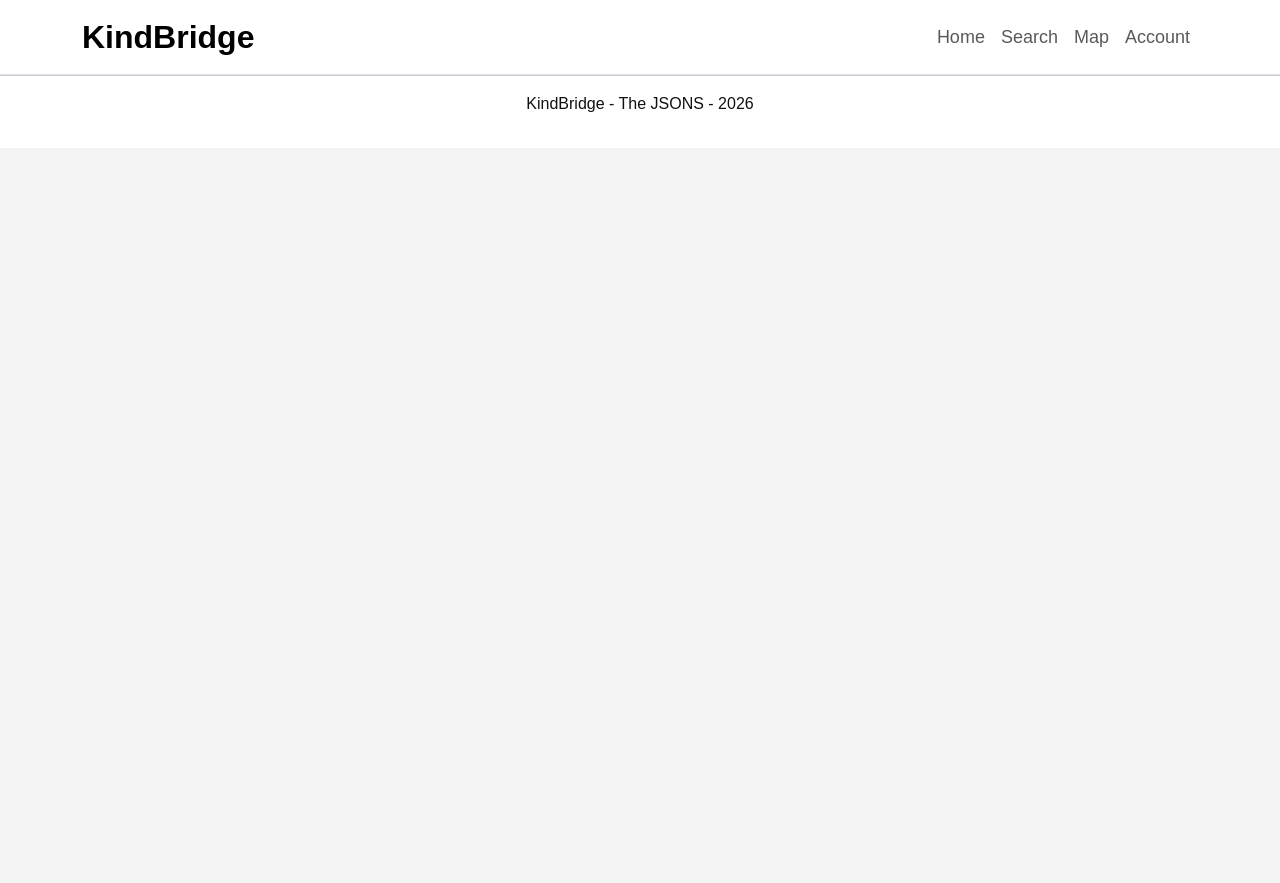
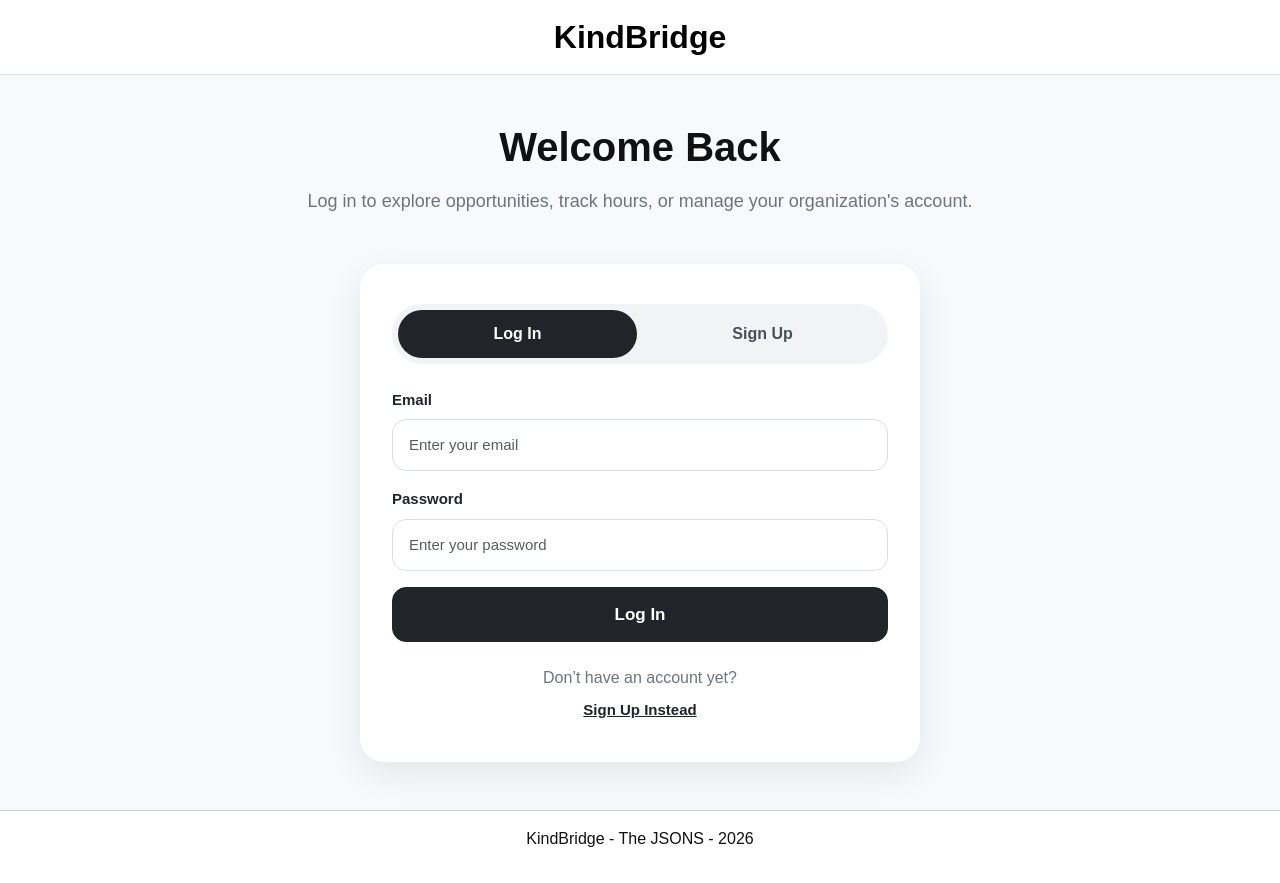
Before and after one commit to energy-joules/the_JSONS, a React (Vite) app in the folder client/: page /login in a window 1280 px wide. Before the commit the page ends 800 px from the top, so only its background shows below. Built offline with nearby package versions, Linux system fonts and the light colour scheme.

Commit message:
Added Login and Signup UI
Created the login page with a form for login and signup

```diff
--- a/client/src/App.jsx
+++ b/client/src/App.jsx
@@ -1,6 +1,6 @@
-import { BrowserRouter, Routes, Route, useLocation } from "react-router-dom";
+import { Routes, Route, useLocation } from "react-router-dom";
 import Navbar from "./components/Navbar";
-
+import Login from "./pages/login";
 import Home from "./pages/home";
 import Search from "./pages/search";
 import MapPage from "./pages/mapPage";
@@ -9,15 +9,20 @@ import Footer from "./components/Footer";
 
 function App() {
   const location = useLocation();
+
+  const hideNavbarRoutes = ["/login"];
+  const hideNavbar = hideNavbarRoutes.includes(location.pathname);
+
   const hideFooterRoutes = ["/map"];
   const hideFooter = hideFooterRoutes.includes(location.pathname);
 
   return (
     <>
-      <Navbar />
+      {!hideNavbar && <Navbar />}
 
       <main>
         <Routes>
+          <Route path="/login" element={<Login />} />
           <Route path="/" element={<Home />} />
           <Route path="/search" element={<Search />} />
           <Route path="/map" element={<MapPage />} />
--- a/client/src/index.css
+++ b/client/src/index.css
@@ -9,6 +9,134 @@ a {
     text-decoration: none;
     color: inherit;
 }
+
+/* login page */
+
+.login-page {
+  min-height: 100vh;
+  background-color: #f8f9fa;
+}
+
+.login-section {
+  min-height: calc(100vh - 140px);
+  display: flex;
+  align-items: center;
+}
+
+.login-header {
+  max-width: 700px;
+  margin: 0 auto;
+}
+
+.login-subtext {
+  font-size: 18px;
+  line-height: 1.6;
+}
+
+.login-card-wrapper {
+  display: flex;
+  justify-content: center;
+}
+
+.login-card {
+  width: 100%;
+  max-width: 560px;
+  background-color: #ffffff;
+  border-radius: 24px;
+  padding: 40px 32px;
+  box-shadow: 0 12px 35px rgba(0, 0, 0, 0.08);
+}
+
+.login-toggle {
+  display: flex;
+  background-color: #f1f3f5;
+  border-radius: 999px;
+  padding: 6px;
+  gap: 6px;
+}
+
+.login-toggle-btn {
+  flex: 1;
+  border: none;
+  background: transparent;
+  border-radius: 999px;
+  padding: 12px 16px;
+  font-size: 16px;
+  font-weight: 600;
+  color: #495057;
+  transition: 0.2s ease;
+}
+
+.login-toggle-btn.active {
+  background-color: #212529;
+  color: #ffffff;
+}
+
+.login-label {
+  font-size: 15px;
+  font-weight: 600;
+  margin-bottom: 8px;
+  color: #212529;
+}
+
+.login-input {
+  min-height: 52px;
+  border-radius: 14px;
+  border: 1px solid #d9dee3;
+  padding: 12px 16px;
+  font-size: 15px;
+  box-shadow: none;
+}
+
+.login-input:focus {
+  border-color: #212529;
+  box-shadow: none;
+}
+
+.login-submit-btn {
+  border-radius: 14px;
+  padding-top: 14px;
+  padding-bottom: 14px;
+  font-size: 17px;
+  font-weight: 600;
+}
+
+.login-link-btn {
+  background: none;
+  border: none;
+  padding: 0;
+  color: #212529;
+  font-size: 14px;
+  font-weight: 500;
+  text-decoration: underline;
+}
+
+.login-switch-btn {
+  background: none;
+  border: none;
+  padding: 0;
+  color: #212529;
+  font-size: 15px;
+  font-weight: 600;
+  text-decoration: underline;
+}
+
+@media (max-width: 767px) {
+  .login-card {
+    padding: 32px 20px;
+    border-radius: 20px;
+  }
+
+  .login-subtext {
+    font-size: 16px;
+  }
+
+  .login-toggle-btn {
+    font-size: 15px;
+    padding: 10px 12px;
+  }
+}
+
 
 /* navbar */
 .navbar-name {
--- /dev/null
+++ b/client/src/pages/login.jsx
@@ -0,0 +1,162 @@
+import { useState } from "react";
+
+function Login() {
+  const [isSignup, setIsSignup] = useState(false);
+
+  return (
+    <main className="login-page">
+      <nav className="navbar bg-white border-bottom">
+        <div className="container d-flex justify-content-center">
+            <span className="navbar-brand navbar-name fw-bold m-0">
+            KindBridge
+            </span>
+        </div>
+      </nav>
+
+      <section className="login-section py-5">
+        <div className="container">
+          <div className="login-header text-center mb-5">
+            <h1 className="fw-bold mb-3">
+              {isSignup ? "Create Your Account" : "Welcome Back"}
+            </h1>
+
+            <p className="login-subtext text-secondary mb-0">
+              {isSignup
+                ? "Sign up to find opportunities as a volunteer or manage your organization's events!"
+                : "Log in to explore opportunities, track hours, or manage your organization's account."}
+            </p>
+          </div>
+
+          <div className="login-card-wrapper">
+            <div className="login-card">
+              <div className="login-toggle mb-4">
+                <button
+                  type="button"
+                  className={`login-toggle-btn ${!isSignup ? "active" : ""}`}
+                  onClick={() => setIsSignup(false)}
+                >
+                  Log In
+                </button>
+
+                <button
+                  type="button"
+                  className={`login-toggle-btn ${isSignup ? "active" : ""}`}
+                  onClick={() => setIsSignup(true)}
+                >
+                  Sign Up
+                </button>
+              </div>
+
+              <form className="login-form">
+                {isSignup && (
+                  <div className="row">
+                    <div className="col-12 col-md-6">
+                      <div className="mb-3">
+                        <label className="form-label login-label">First Name</label>
+                        <input
+                          type="text"
+                          className="form-control login-input"
+                          placeholder="Enter your first name"
+                        />
+                      </div>
+                    </div>
+
+                    <div className="col-12 col-md-6">
+                      <div className="mb-3">
+                        <label className="form-label login-label">Last Name</label>
+                        <input
+                          type="text"
+                          className="form-control login-input"
+                          placeholder="Enter your last name"
+                        />
+                      </div>
+                    </div>
+                  </div>
+                )}
+
+                <div className="mb-3">
+                  <label className="form-label login-label">Email</label>
+                  <input
+                    type="email"
+                    className="form-control login-input"
+                    placeholder="Enter your email"
+                  />
+                </div>
+
+                {isSignup && (
+                  <div className="mb-3">
+                    <label className="form-label login-label">Username</label>
+                    <input
+                      type="text"
+                      className="form-control login-input"
+                      placeholder="Choose a username"
+                    />
+                  </div>
+                )}
+
+                <div className="mb-3">
+                  <label className="form-label login-label">Password</label>
+                  <input
+                    type="password"
+                    className="form-control login-input"
+                    placeholder={
+                      isSignup ? "Create a password" : "Enter your password"
+                    }
+                  />
+                </div>
+
+                {isSignup && (
+                  <>
+                    <div className="mb-3">
+                      <label className="form-label login-label">
+                        Confirm Password
+                      </label>
+                      <input
+                        type="password"
+                        className="form-control login-input"
+                        placeholder="Confirm your password"
+                      />
+                    </div>
+
+                    <div className="mb-3">
+                      <label className="form-label login-label">
+                        Account Type
+                      </label>
+                      <select className="form-select login-input">
+                        <option value="">Select account type</option>
+                        <option value="volunteer">Volunteer</option>
+                        <option value="organization">Organization</option>
+                      </select>
+                    </div>
+                  </>
+                )}
+
+                <button type="submit" className="btn btn-dark btn-lg w-100 login-submit-btn">
+                  {isSignup ? "Create Account" : "Log In"}
+                </button>
+              </form>
+
+              <div className="text-center mt-4">
+                <p className="text-secondary mb-2">
+                  {isSignup
+                    ? "Already have an account?"
+                    : "Don’t have an account yet?"}
+                </p>
+
+                <button
+                  type="button"
+                  className="login-switch-btn"
+                  onClick={() => setIsSignup(!isSignup)}
+                >
+                  {isSignup ? "Log In Instead" : "Sign Up Instead"}
+                </button>
+              </div>
+            </div>
+          </div>
+        </div>
+      </section>
+    </main>
+  );
+}
+
+export default Login;
```
